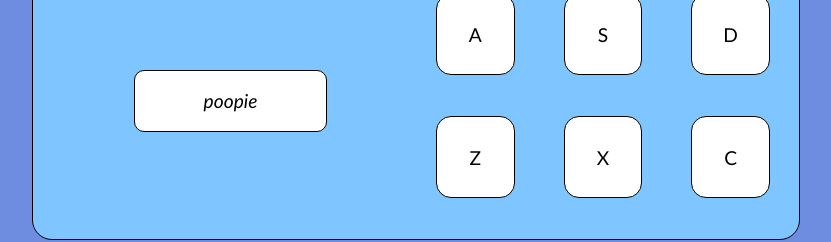
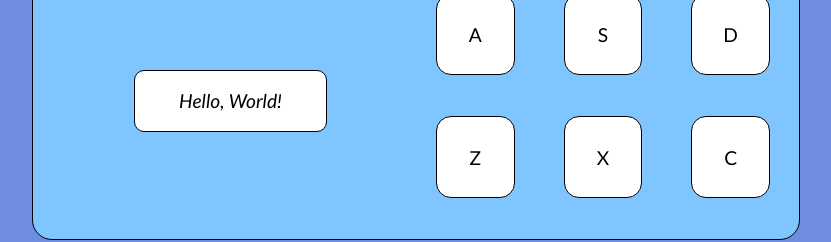
Before and after one commit to Ryan-Sherry/FCC-drum-pad, a React (Create React App) app: page / in a window 1280 px wide. Shown: the part 360-602 px from the top of the page, without its empty margins (224-1055 px from the left). Built offline with nearby package versions, Linux system fonts and the light colour scheme.

Commit message:
Updated display placeholder
Removed inappropriate/unprofessional language.

"Sorry, World!"

```diff
--- a/src/App.js
+++ b/src/App.js
@@ -62,7 +62,7 @@ class App extends React.Component {
   constructor(props) {
     super(props);
     this.state = {
-      display: "poopie"
+      display: "Hello, World!"
     };
   }
 
```
